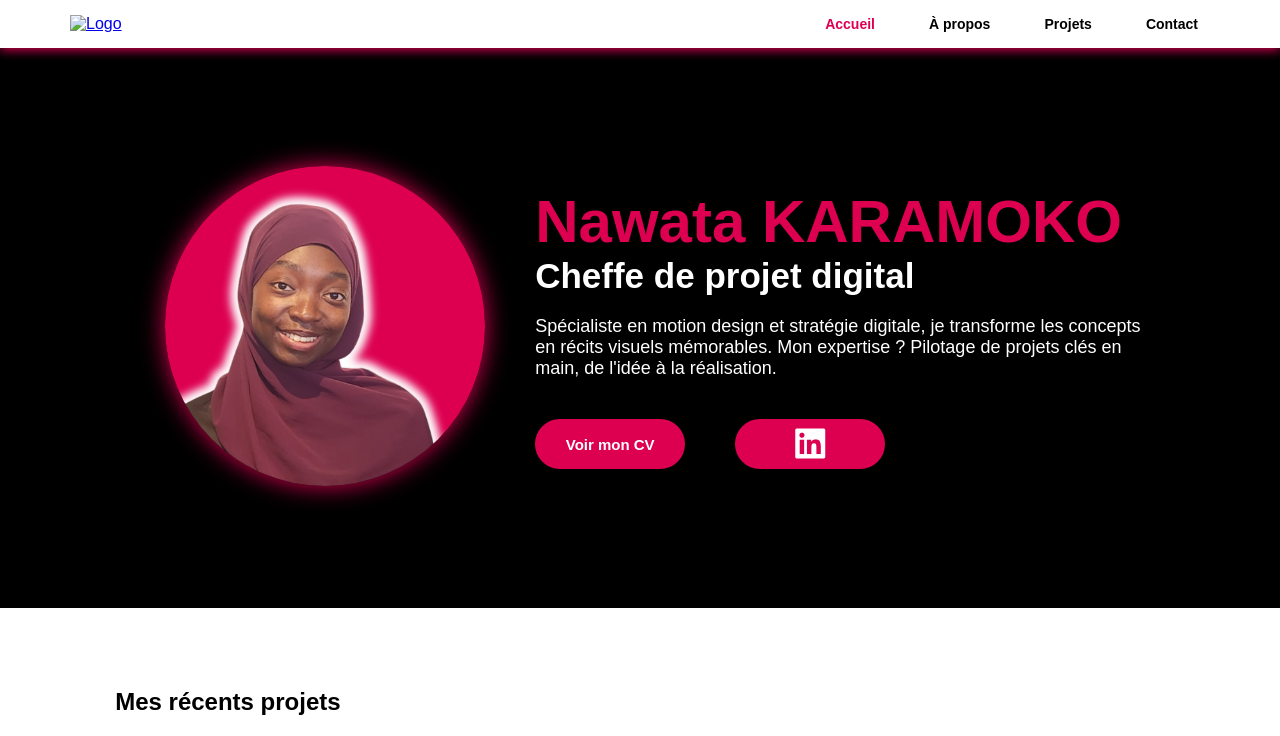
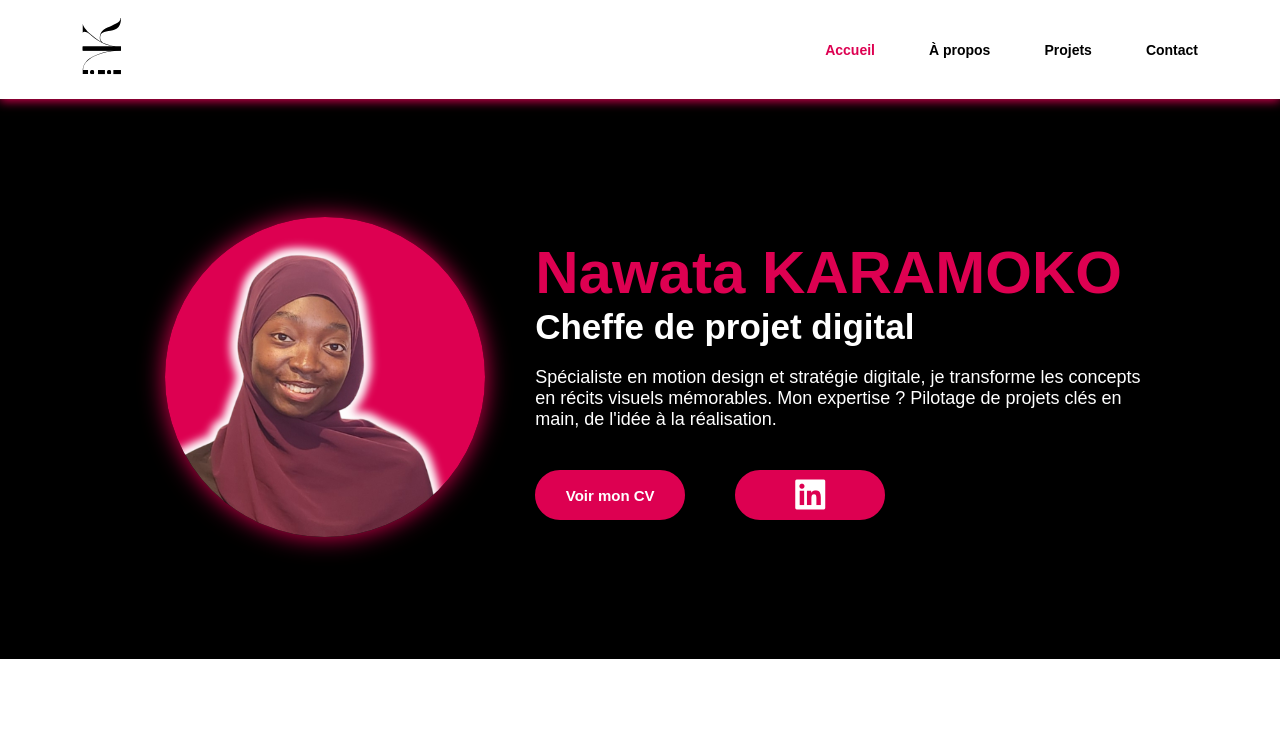
Before and after one commit to Nawatakara/nawata, a plain HTML site: page index.html in a window 1280 px wide. Shown: the top 736 px of the page. Drawn offline with nearby package versions, Linux system fonts and the light colour scheme; files whose address does not match are found by name; a web font is replaced by a local one.

Commit message:
index.html

```diff
--- a/index.html
+++ b/index.html
@@ -16,7 +16,7 @@
 <nav class="navbar">
 <div class="logo">
 <!--<img src="./Assets/img/nk-logo-new.svg" alt="Logo" />-->
-<a href="index.html"><img src="./Assets/img/nk-logo-new.svg" alt="Logo" /></a>
+<a href="index.html"><img src="./img/nk-logo-new.svg" alt="Logo" /></a>
 </div>
 <ul class="menu">
 <li><a href="index.html" class="active">Accueil</a></li>
```
